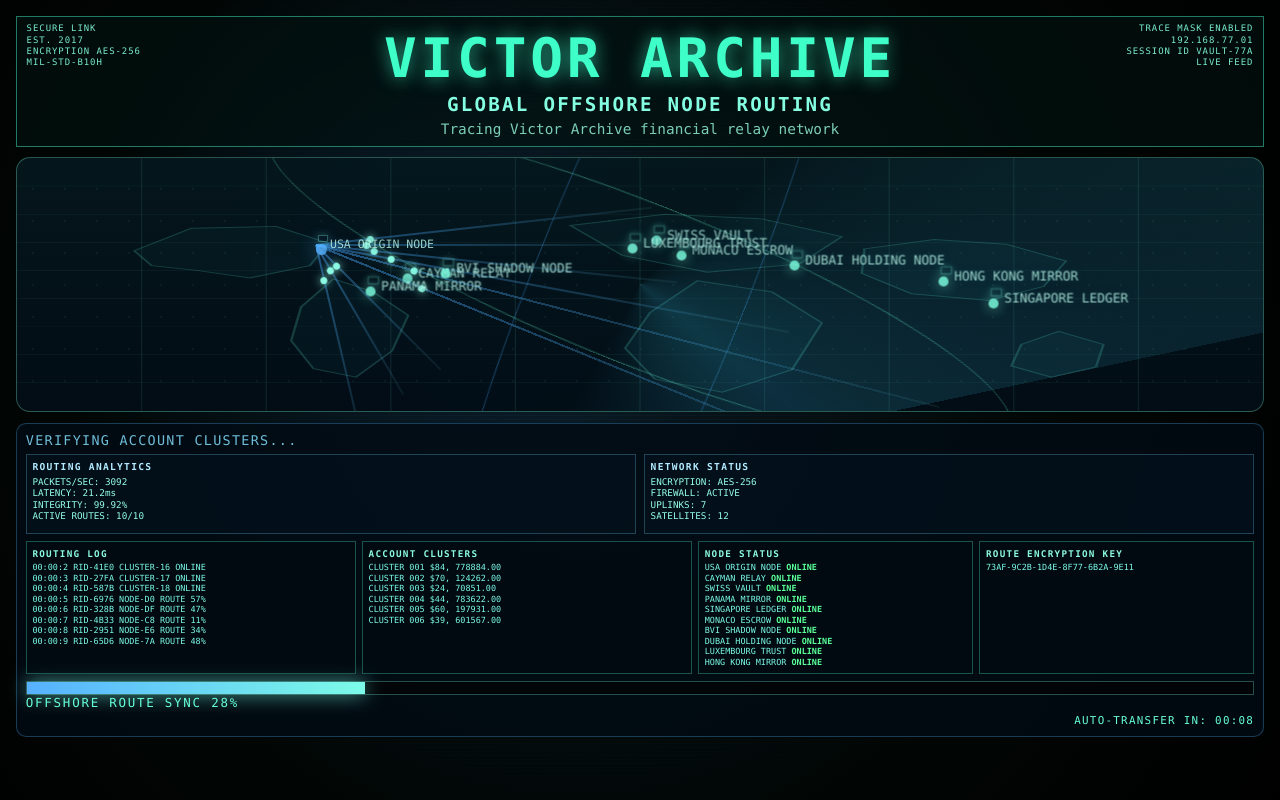
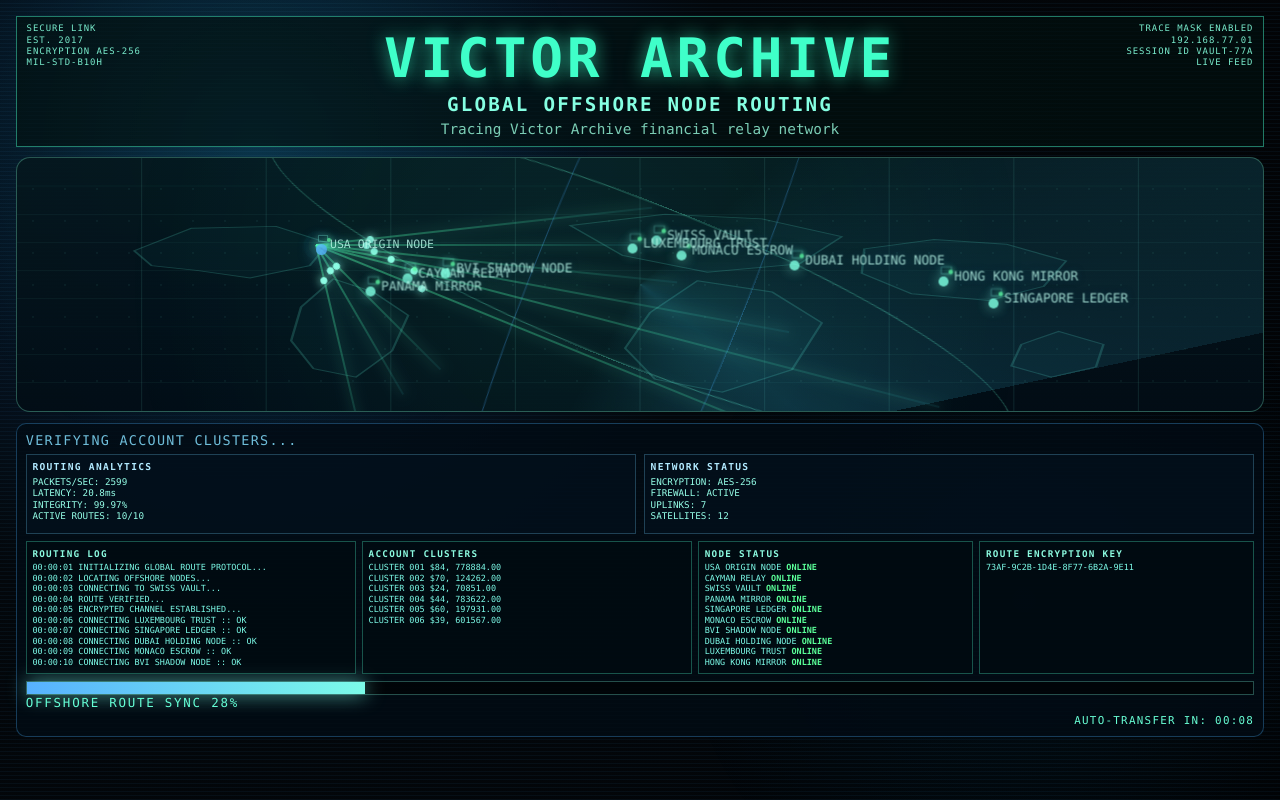
Before and after one commit to huegpx2008/victor-vault, a Next.js app: page / in a window 1280 px wide. Both pictures are taken after a click on the button "SKIP BOOT". Built offline with nearby package versions, Linux system fonts and the light colour scheme.

Commit message:
Redesign map screen to dense cinematic financial intelligence dashboard

```diff
--- a/app/globals.css
+++ b/app/globals.css
@@ -378,6 +378,7 @@ button:hover { filter: brightness(1.15); }
   background: radial-gradient(circle at 45% 45%, rgba(30, 70, 90, 0.28), #010604 62%, #000 100%);
   padding: 1rem;
   color: #66ffd6;
+  background-image: radial-gradient(circle at 20% 18%, rgba(36, 255, 185, 0.08), transparent 28%), radial-gradient(circle at 80% 75%, rgba(0, 174, 255, 0.06), transparent 30%);
 }
 .map-hero { border: 1px solid rgba(72, 255, 207, 0.45); padding: 0.6rem; margin-bottom: 0.6rem; background: rgba(2, 17, 16, 0.65); }
 .map-hero h1 { margin: 0; text-align: center; font-size: clamp(1.4rem, 6vw, 3.4rem); letter-spacing: 0.24rem; color: #3fffc9; text-shadow: 0 0 18px rgba(63,255,201,0.65); }
@@ -389,6 +390,7 @@ button:hover { filter: brightness(1.15); }
 .corner-panel.right { right: 0.6rem; text-align: right; }
 .map-grid { height: calc(100vh - 220px); display: grid; grid-template-rows: 1fr auto; gap: 0.7rem; }
 .map-globe { position: relative; border: 1px solid rgba(128, 255, 212, 0.3); border-radius: 14px; background: linear-gradient(180deg, rgba(5, 24, 30, 0.92), rgba(2, 13, 22, 0.94)); overflow: hidden; }
+.map-haze { position: absolute; inset: -10%; background: radial-gradient(circle at 45% 50%, rgba(70, 255, 206, 0.11), transparent 56%); animation: hazeShift 8s ease-in-out infinite; }
 .world-svg { position: absolute; inset: 0; width: 100%; height: 100%; opacity: 0.55; }
 .lat-lines line { stroke: rgba(112, 218, 199, 0.2); stroke-width: 1; }
 .continent-lines path { fill: rgba(17, 74, 82, 0.24); stroke: rgba(100, 246, 221, 0.34); stroke-width: 2; }
@@ -399,14 +401,15 @@ button:hover { filter: brightness(1.15); }
 .map-node.origin { background: #57b1ff; width: 11px; height: 11px; box-shadow: 0 0 20px rgba(87, 177, 255, 0.95); animation-duration: 0.7s; }
 .map-node em { position: absolute; left: 14px; top: -7px; font-style: normal; font-size: clamp(0.5rem, 2vw, 0.72rem); white-space: nowrap; color: #baf8ea; text-shadow: 0 0 8px #183f4f; }
 .server-box { position: absolute; width: 10px; height: 7px; left: 2px; top: -9px; border: 1px solid #7cfbe8; box-shadow: 0 0 7px rgba(124, 251, 232, 0.8); animation: blinkBox 0.9s steps(2) infinite; }
+.server-led { position: absolute; width: 4px; height: 4px; border-radius: 50%; right: -4px; top: -6px; background: #5fffa8; box-shadow: 0 0 6px #5fffa8; animation: blinkBox 0.6s steps(2) infinite; }
 .route-wrap { position: absolute; height: 2px; transform-origin: left center; z-index: 2; }
-.route-line { position: absolute; inset: 0; background: linear-gradient(90deg, rgba(69, 168, 255, 0.95), rgba(124, 251, 232, 0.12)); transform-origin: left center; animation: routeGrow 1.2s ease-out forwards, routeFlash 1.4s linear infinite 1.2s; }
+.route-line { position: absolute; inset: 0; background: linear-gradient(90deg, rgba(77, 255, 172, 0.95), rgba(73, 255, 249, 0.2)); transform-origin: left center; box-shadow: 0 0 12px rgba(95, 255, 208, 0.65); animation: routeGrow 1.2s ease-out forwards, routeFlash 1.4s linear infinite 1.2s; }
 .packet { position: absolute; top: -2px; width: 7px; height: 7px; border-radius: 50%; background: #8fffe7; box-shadow: 0 0 9px rgba(143, 255, 231, 0.9); animation: packetMove 1.3s linear infinite; }
 .data-particles { position: absolute; inset: 0; background-image: radial-gradient(circle, rgba(124, 251, 232, 0.3) 1px, transparent 1px); background-size: 32px 32px; opacity: 0.18; animation: drift 6s linear infinite; }
 .map-terminal { border: 1px solid rgba(74, 180, 255, 0.3); background: rgba(2, 12, 20, 0.8); border-radius: 10px; padding: 0.55rem; }
 .map-status { margin: 0 0 0.4rem; color: #84dfff; letter-spacing: 0.08rem; font-size: clamp(0.64rem, 2.4vw, 0.84rem); animation: pulseWarn 0.75s linear infinite; }
 .map-side-panels { display: grid; grid-template-columns: repeat(2, minmax(0, 1fr)); gap: 0.5rem; margin-bottom: 0.45rem; }
-.map-side-panels div { border: 1px solid rgba(115, 211, 255, 0.26); background: rgba(4, 18, 32, 0.62); padding: 0.35rem; min-height: 80px; }
+.map-side-panels div { border: 1px solid rgba(115, 211, 255, 0.26); background: rgba(4, 18, 32, 0.62); padding: 0.35rem; min-height: 80px; animation: panelFlicker 2.6s steps(2) infinite; }
 .map-side-panels h3 { margin: 0 0 0.25rem; font-size: 0.6rem; color: #b2eaff; letter-spacing: 0.08rem; }
 .map-side-panels p { margin: 0; font-size: 0.58rem; line-height: 1.25; color: #95ffe8; }
 .map-progress { background: linear-gradient(90deg, #57b1ff, #7cfbe8); box-shadow: 0 0 20px rgba(124, 251, 232, 0.7); }
@@ -430,6 +433,8 @@ button:hover { filter: brightness(1.15); }
 @keyframes packetMove { from { left: 0; opacity: 0; } 10% { opacity: 1; } to { left: calc(100% - 6px); opacity: 0.7; } }
 @keyframes blinkBox { 0%, 100% { opacity: 0.4; } 50% { opacity: 1; } }
 @keyframes drift { from { transform: translateY(0); } to { transform: translateY(32px); } }
+@keyframes hazeShift { 0%,100% { transform: translateX(0); opacity: 0.45; } 50% { transform: translateX(16px); opacity: 0.7; } }
+@keyframes panelFlicker { 0%, 90%, 100% { opacity: 1; } 92% { opacity: 0.8; } 94% { opacity: 1; } 96% { opacity: 0.85; } }
 
 @media (max-width: 820px) {
   .map-grid { height: calc(100vh - 120px); grid-template-rows: 1fr auto; }
--- a/app/page.js
+++ b/app/page.js
@@ -36,6 +36,13 @@ const mapCornerInfo = {
   left: ['SECURE LINK', 'EST. 2017', 'ENCRYPTION AES-256', 'MIL-STD-B10H'],
   right: ['TRACE MASK ENABLED', '192.168.77.01', 'SESSION ID VAULT-77A', 'LIVE FEED']
 };
+const baseRoutingLogs = [
+  'INITIALIZING GLOBAL ROUTE PROTOCOL...',
+  'LOCATING OFFSHORE NODES...',
+  'CONNECTING TO SWISS VAULT...',
+  'ROUTE VERIFIED...',
+  'ENCRYPTED CHANNEL ESTABLISHED...'
+];
 const mapNodes = [
   { label: 'USA ORIGIN NODE', left: 24, top: 34, origin: true },
   { label: 'CAYMAN RELAY', left: 31, top: 46 },
@@ -65,6 +72,7 @@ export default function Home() {
   const [warningLine, setWarningLine] = useState(introWarnings[0]);
   const [mapStatus, setMapStatus] = useState(mapStatuses[0]);
   const [mapPanelLogs, setMapPanelLogs] = useState(() => Array.from({ length: 8 }, (_, i) => `RID-${hexChunk(4)} CLUSTER-${i + 11} ONLINE`));
+  const [routingLogs, setRoutingLogs] = useState(baseRoutingLogs);
   const [mapAnalytics, setMapAnalytics] = useState({ pps: 2851, latency: 23.7, integrity: 99.97, active: 10 });
   const [bootIndex, setBootIndex] = useState(0);
   const [handshake, setHandshake] = useState(0);
@@ -158,6 +166,7 @@ export default function Home() {
     const statusTimer = setInterval(() => {
       setMapStatus(mapStatuses[Math.floor(Math.random() * mapStatuses.length)]);
       setMapPanelLogs((prev) => [...prev.slice(-10), `RID-${hexChunk(4)} NODE-${hexChunk(2)} ROUTE ${Math.floor(Math.random() * 100)}%`]);
+      setRoutingLogs((prev) => [...prev.slice(-10), `CONNECTING ${mapNodes[1 + Math.floor(Math.random() * 9)].label} :: OK`]);
       setMapAnalytics((prev) => ({ pps: 2500 + Math.floor(Math.random() * 900), latency: Number((20 + Math.random() * 8).toFixed(1)), integrity: Number((99.9 + Math.random() * 0.09).toFixed(2)), active: 10 }));
       playTone(880 + Math.random() * 180, 0.05, 0.01, 'triangle');
     }, 550);
@@ -318,6 +327,7 @@ export default function Home() {
           </header>
           <div className="map-grid">
             <div className="map-globe">
+              <div className="map-haze" />
               <svg className="world-svg" viewBox="0 0 1000 540" preserveAspectRatio="none" aria-hidden="true">
                 <g className="lat-lines">
                   {[60, 120, 180, 240, 300, 360, 420, 480].map((y) => <line key={`lat-${y}`} x1="0" y1={y} x2="1000" y2={y} />)}
@@ -347,7 +357,7 @@ export default function Home() {
                   </div>
                 );
               })}
-              {mapNodes.map((node, index) => <div key={node.label} className={`map-node ${node.origin ? 'origin' : ''}`} style={{ left: `${node.left}%`, top: `${node.top}%` }}><span className="server-box" /><em>{node.label}</em></div>)}
+              {mapNodes.map((node) => <div key={node.label} className={`map-node ${node.origin ? 'origin' : ''}`} style={{ left: `${node.left}%`, top: `${node.top}%` }}><span className="server-box" /><span className="server-led" /><em>{node.label}</em></div>)}
               <div className="data-particles" />
             </div>
             <div className="map-terminal">
@@ -357,7 +367,7 @@ export default function Home() {
                 <div><h3>NETWORK STATUS</h3>{networkStats.map(([k, v]) => <p key={k}>{k}: {v}</p>)}</div>
               </div>
               <div className="map-lower-panels">
-                <div><h3>ROUTING LOG</h3>{mapPanelLogs.slice(-8).map((line, idx) => <p key={`r-${idx}`}>00:00:{idx + 2} {line}</p>)}</div>
+                <div><h3>ROUTING LOG</h3>{routingLogs.slice(-10).map((line, idx) => <p key={`r-${idx}`}>00:00:{String(idx + 1).padStart(2, '0')} {line}</p>)}</div>
                 <div><h3>ACCOUNT CLUSTERS</h3>{[1,2,3,4,5,6].map((n) => <p key={n}>CLUSTER {String(n).padStart(3, '0')} ${Math.floor(10 + Math.random() * 90).toLocaleString()}, {Math.floor(Math.random()*900000)}.00</p>)}</div>
                 <div><h3>NODE STATUS</h3>{mapNodes.map((n) => <p key={n.label}>{n.label} <strong>ONLINE</strong></p>)}</div>
                 <div><h3>ROUTE ENCRYPTION KEY</h3><p>73AF-9C2B-1D4E-8F77-6B2A-9E11</p></div>
```
